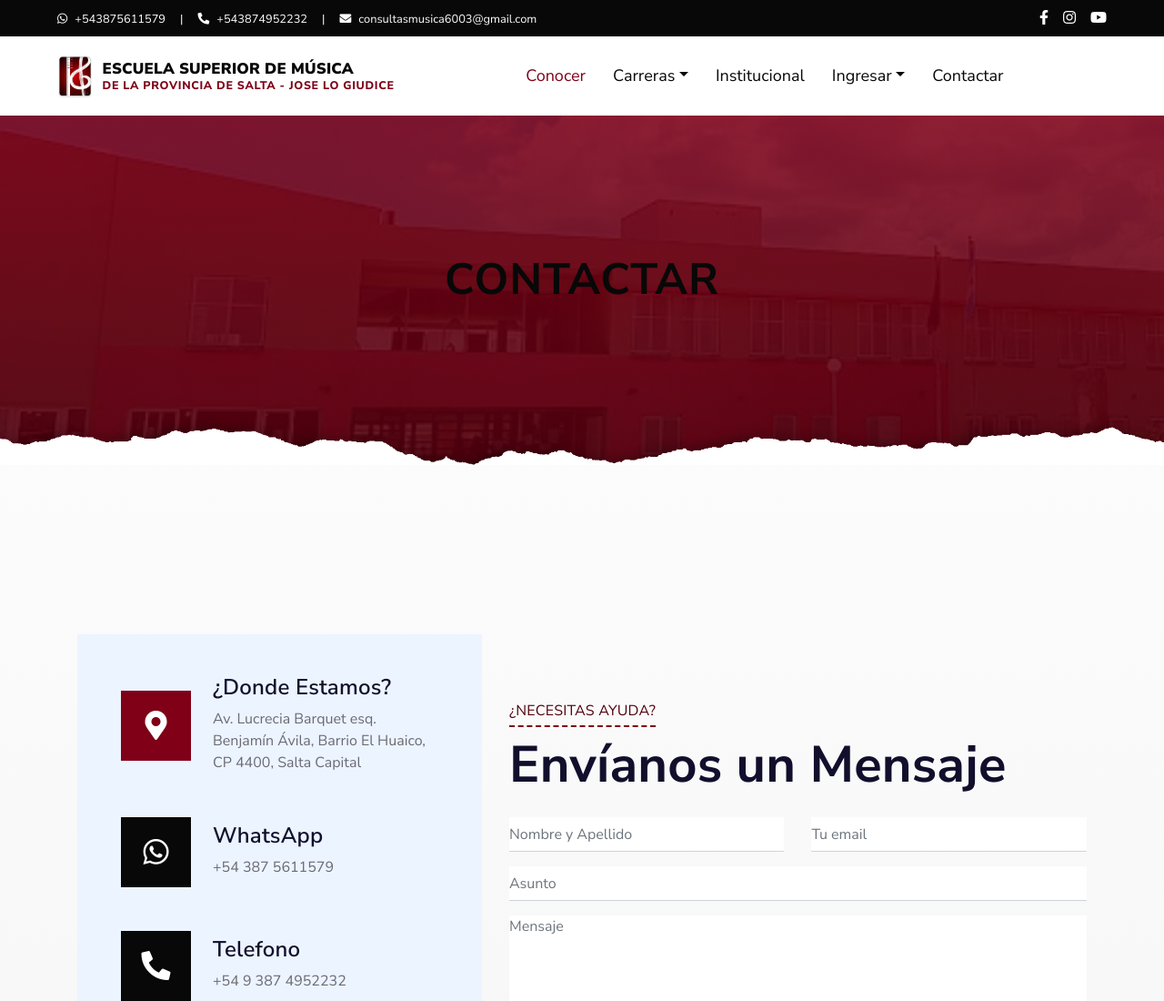
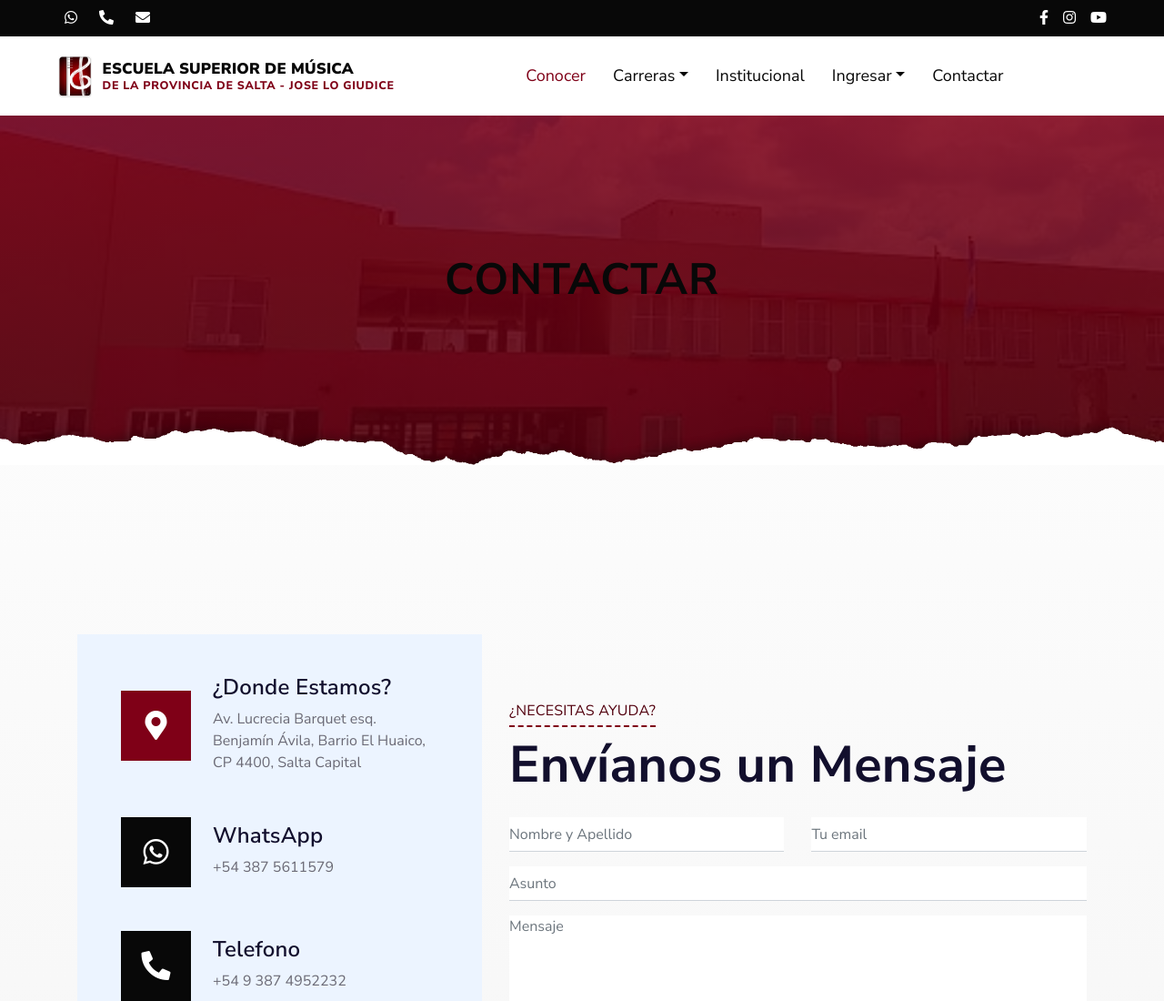
Before and after one commit to ESM-6003/web, a plain HTML site: page contact.html in a window 1280 px wide. Shown: the top 1100 px of the page at 91% size. Drawn offline with nearby package versions, Linux system fonts and the light colour scheme.

Commit message:
conos chicos

```diff
--- a/contact.html
+++ b/contact.html
@@ -35,12 +35,16 @@
     <div class="container-fluid bg-dark">
         <div class="row py-2 px-lg-5">
             <div class="col-lg-6 text-center text-lg-left mb-2 mb-lg-0">
-                <div class="d-inline-flex align-items-center text-white">
-                    <small><i class="fab fa-whatsapp mr-2"></i><a class="text-white" href="https://wa.me/5493875611579">+543875611579</a></small>
-                    <small class="px-3">|</small>
-                    <small><i class="fa fa-phone-alt mr-2"></i><a class="text-white" href="tel:+543874952232">+543874952232</a></small>
-                    <small class="px-3">|</small>
-                    <small><i class="fa fa-envelope mr-2"></i><a class="text-white" href="mailto:consultasmusica6003@gmail.com">consultasmusica6003@gmail.com</a></small>
+                <div class="d-inline-flex align-items-center">
+                    <a class="text-white px-2" href="https://wa.me/5493875611579">
+                        <i class="fab fa-whatsapp mr-2"></i>
+                    </a>
+                    <a class="text-white px-2" href="tel:+543874952232">
+                        <i class="fa fa-phone-alt mr-2"></i>
+                    </a>
+                    <a class="text-white px-2" href="mailto:consultasmusica6003@gmail.com">
+                        <i class="fa fa-envelope mr-2"></i>
+                    </a>
                 </div>
             </div>
             <div class="col-lg-6 text-center text-lg-right">
```
Also changed, not shown: admin.html (+10 -6 lines), coro_y_orq.html (+10 -6 lines), course.html (+10 -6 lines), docente.html (+10 -6 lines), estudiante.html (+10 -7 lines), im.html (+10 -6 lines), index.html (+10 -6 lines), prof_ed.html (+10 -6 lines), prof_inst.html (+10 -6 lines), talleres.html (+10 -7 lines), tap.html (+10 -6 lines).
